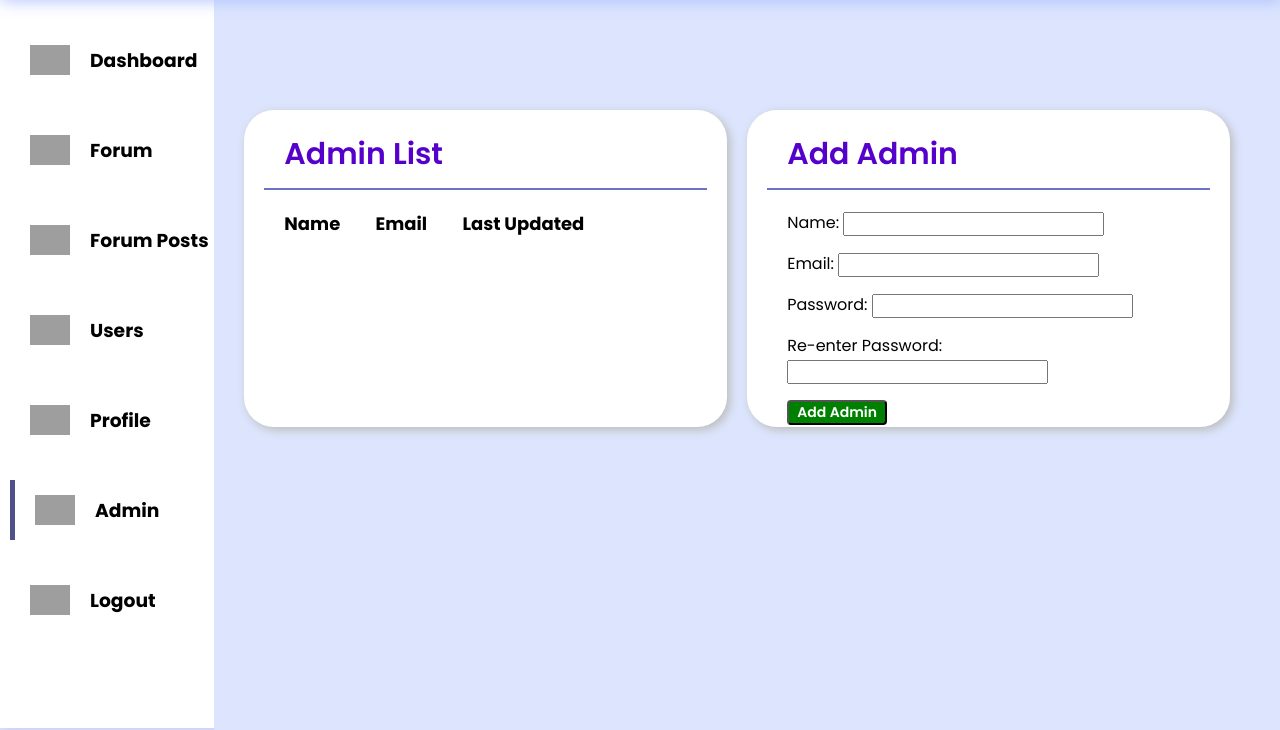
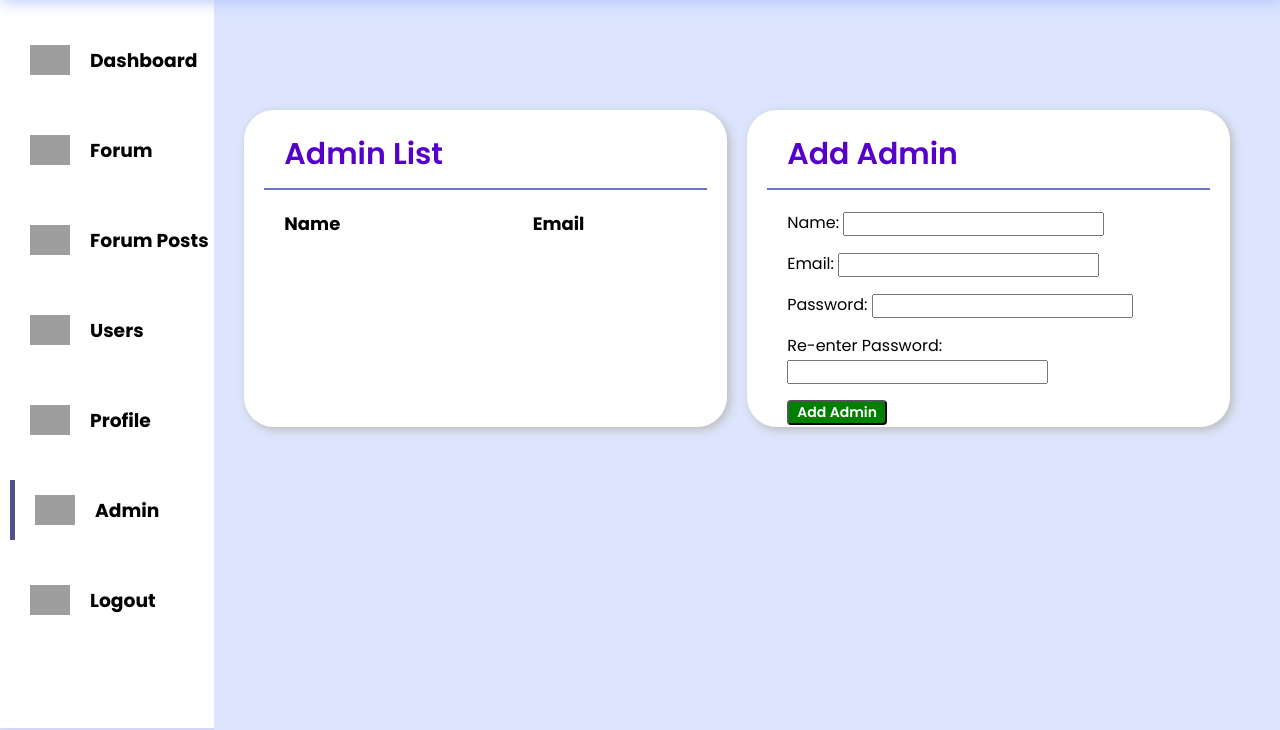
Before and after one commit to NurHaniRani/InPloyed, a PHP site: page /admin/admin.php in a window 1280 px wide. Shown: the part 70-800 px from the top of the page. Run offline with PHP 8.4, Linux system fonts and the light colour scheme; the visitor is signed in with stand-in values (Sample User, id 1); tables that the repository leaves empty or names only in its code hold one stand-in row (values such as "Sample post"); data that the repository does not hold is empty; grey boxes are pictures that could not be loaded.

Commit message:
Update admin.php

```diff
--- a/admin/admin.php
+++ b/admin/admin.php
@@ -172,7 +172,6 @@
 							<div class="report-topic-heading">
 								<h3 class="t-op">Name</h3>
 								<h3 class="t-op">Email</h3>
-								<h3 class="t-op">Last Updated</h3>
 							</div>
 
 							<div class="items" data-user-type="<?php echo strtolower($admin['UserType']); ?>">
@@ -180,7 +179,6 @@
 									<div class="item1">
 										<h3 class="t-op-nextlvl"><?php echo $admin['UserName']; ?></h3>
 										<h3 class="t-op-nextlvl"><?php echo $admin['UserEmail']; ?></h3>
-										<h3 class="t-op-nextlvl"><?php echo $admin['LastUpdateDate']; ?></h3>
 									</div>
 								<?php endforeach; ?>
 							</div>
```
